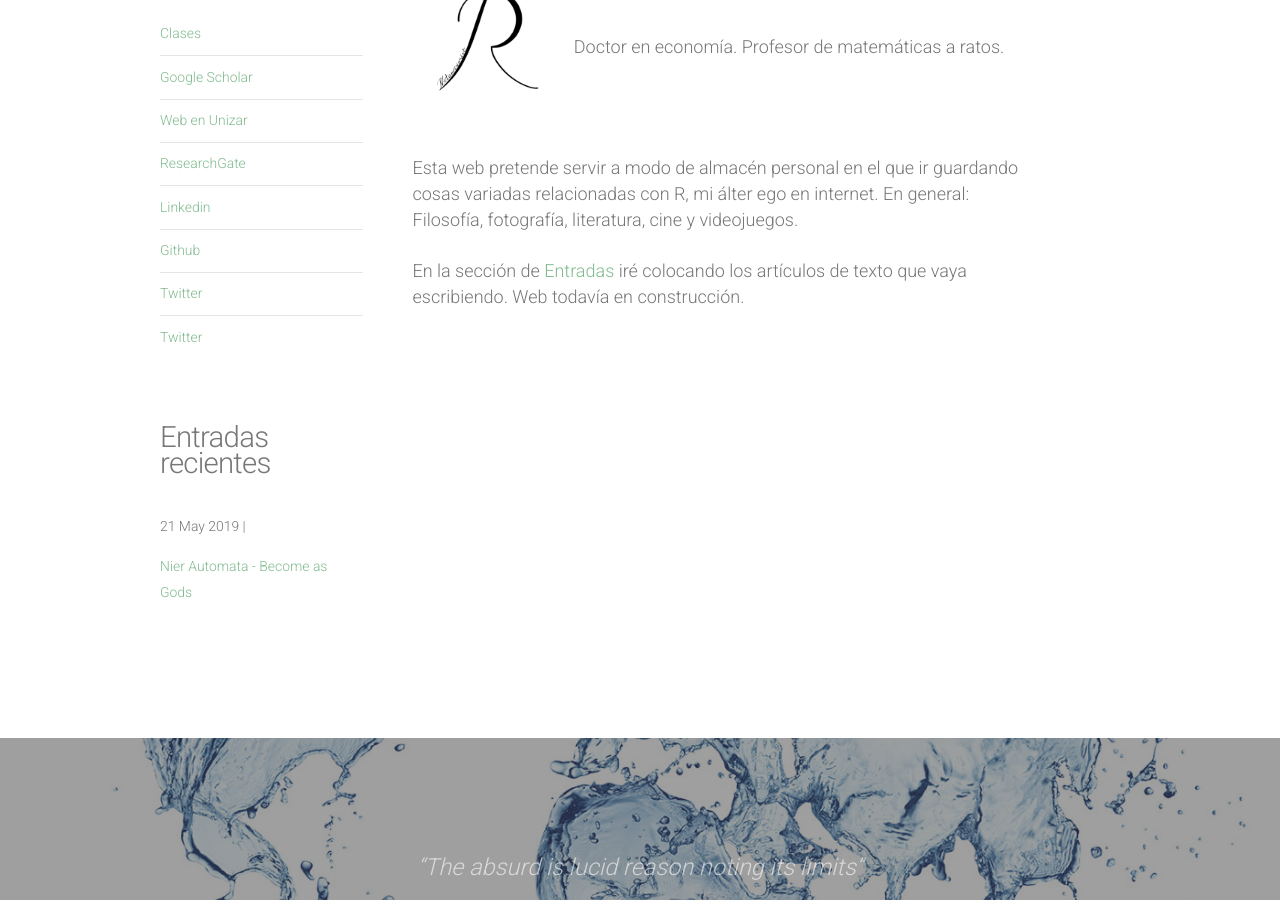
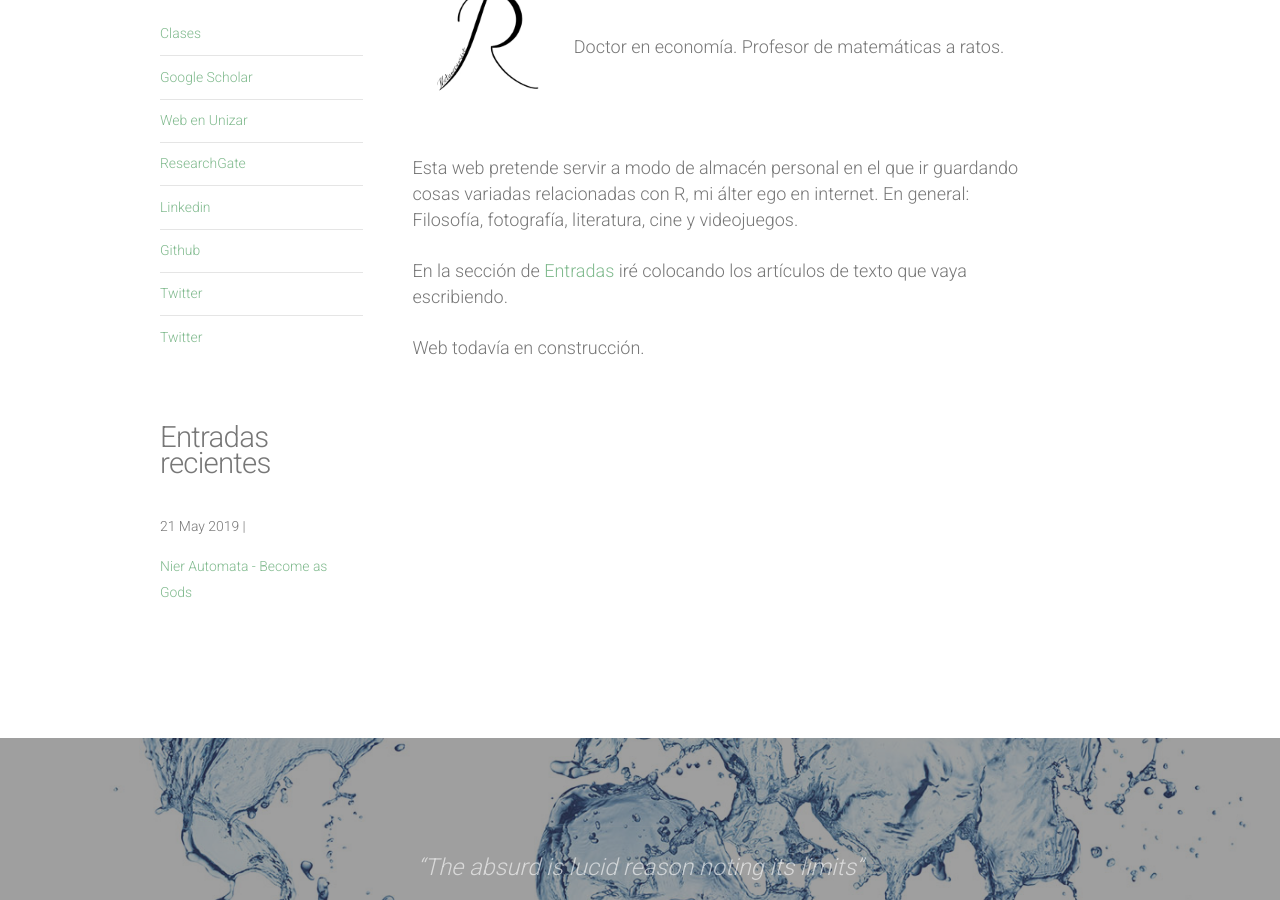
Before and after one commit to metarecursivo/metarecursivo.github.io, a Jekyll site: the page built from index.html, in a window 1280 px wide and 900 px high, scrolled down 424 px. Built offline with Jekyll 4.4.1, drawn with Linux system fonts in a browser that asks for light colours; nearby versions of some CDN libraries; the list of posts is cut into pages by our own code.

Commit message:
homepage3

```diff
--- a/index.html
+++ b/index.html
@@ -29,7 +29,10 @@
 				<p align="left" style="font-size:18px">Esta web pretende servir a modo de almacén personal en el que ir guardando cosas variadas relacionadas con R, mi álter ego en internet. En general: Filosofía, fotografía, literatura, cine y videojuegos.
 				<br>
 				<br>
-				En la sección de <a href="/entradas.html">Entradas</a> iré colocando los artículos de texto que vaya escribiendo. Web todavía en construcción. </p>
+				En la sección de <a href="/entradas.html">Entradas</a> iré colocando los artículos de texto que vaya escribiendo.
+				<br>
+				<br>
+				Web todavía en construcción. </p>
 
 			</div>
 		</div>
```
